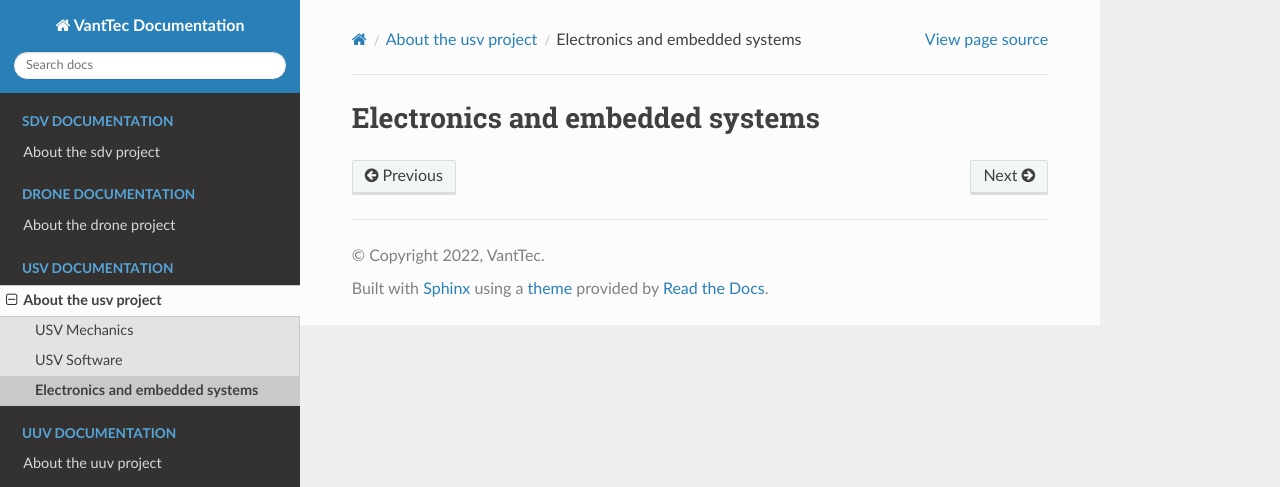
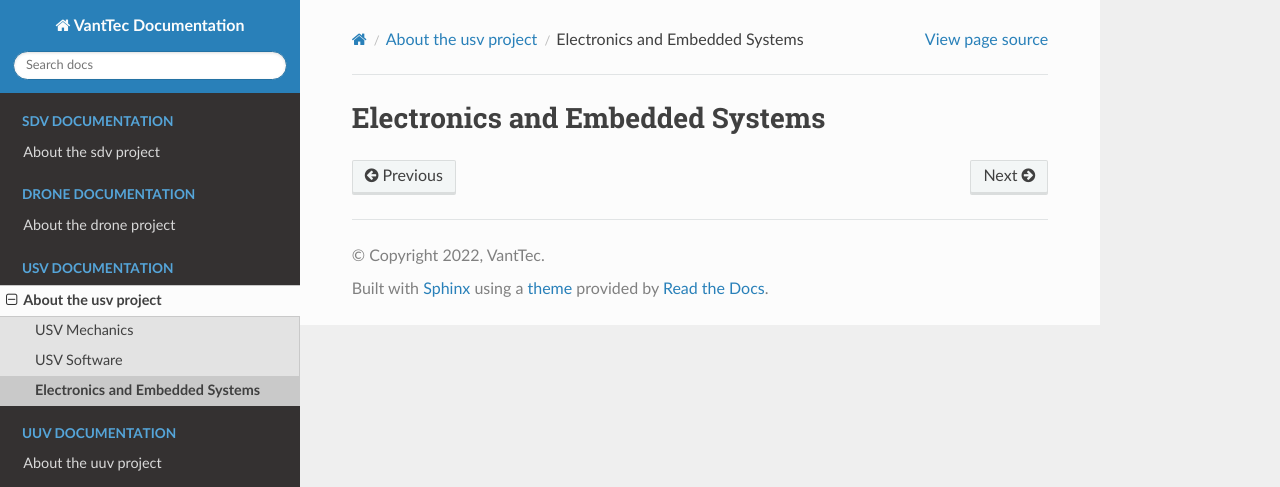
Before and after one commit to vanttec/vanttec_documentation, a Sphinx documentation site: the page built from source/usv/usv_electronics_embedded_systems.rst, in a window 1280 px wide. Shown: the top 487 px of the page. Built offline with Sphinx 7.4.7 and the Read the Docs theme 2.0.0, drawn with Linux system fonts in a browser that asks for light colours; pages that are not in the unit, such as notebooks, are missing from menus.

```diff
--- a/source/usv/usv_electronics_embedded_systems.rst
+++ b/source/usv/usv_electronics_embedded_systems.rst
@@ -1,2 +1,2 @@
-Electronics and embedded systems
+Electronics and Embedded Systems
 ================================
```
